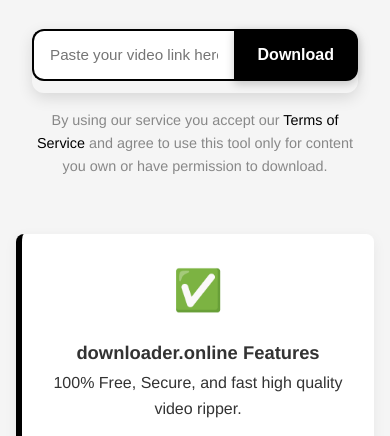
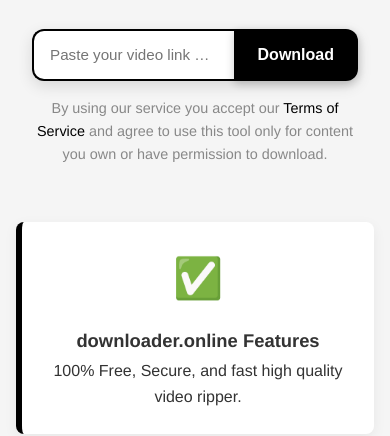
Before and after one commit to sonumur/Downloader, a website: page video-downloader/public/index.html in a window 390 px wide. Shown: the part 405-841 px from the top of the page. Drawn offline with Linux system fonts and the light colour scheme.

Commit message:
fix ui in downloader.online

```diff
--- a/video-downloader/public/style.css
+++ b/video-downloader/public/style.css
@@ -211,6 +211,9 @@
   font-size: 1.15rem;
   outline: none;
   font-weight: 500;
+  text-overflow: ellipsis;
+  white-space: nowrap;
+  overflow: hidden;
 }
 
 
@@ -526,7 +529,7 @@
   .search-box {
     flex-direction: row;
     flex-wrap: nowrap;
-    height: 64px;
+    height: 52px;
     box-shadow: 0 5px 15px rgba(0, 0, 0, 0.12);
     gap: 0;
     width: 100%;
```
